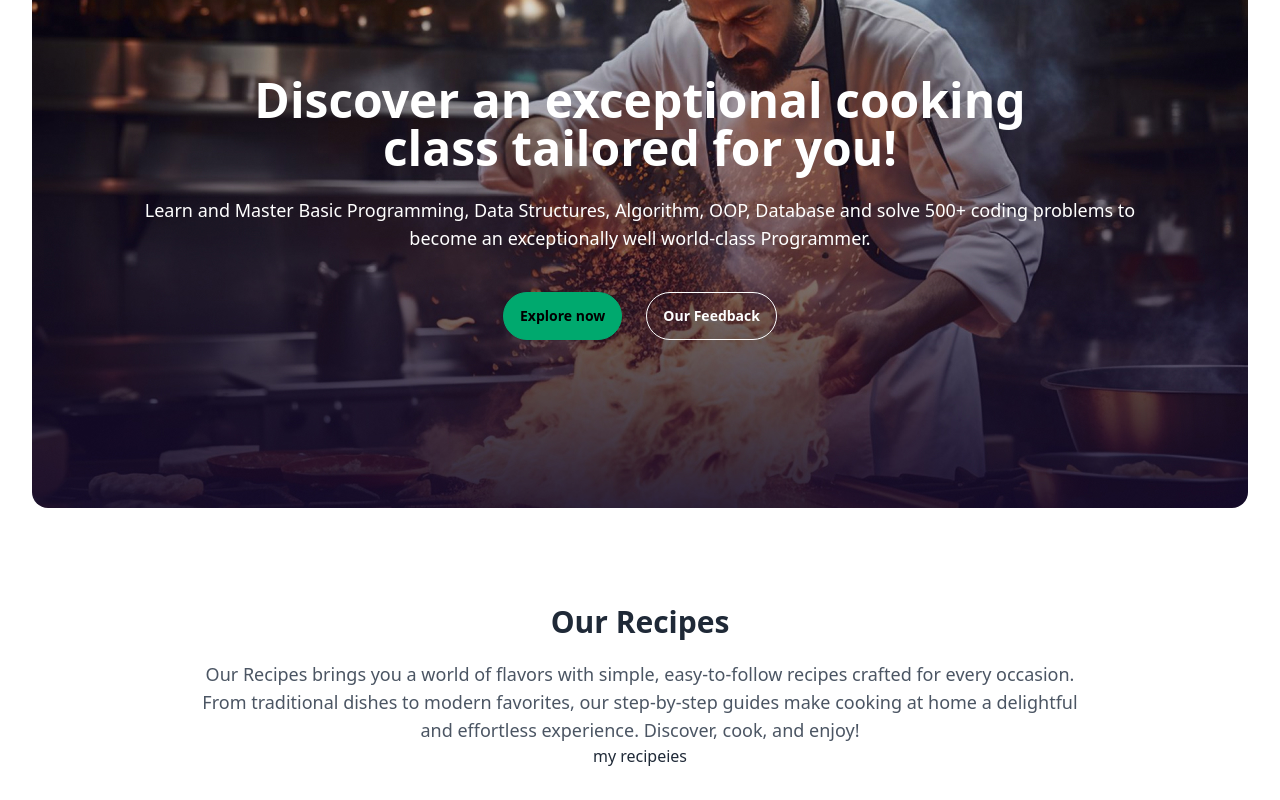
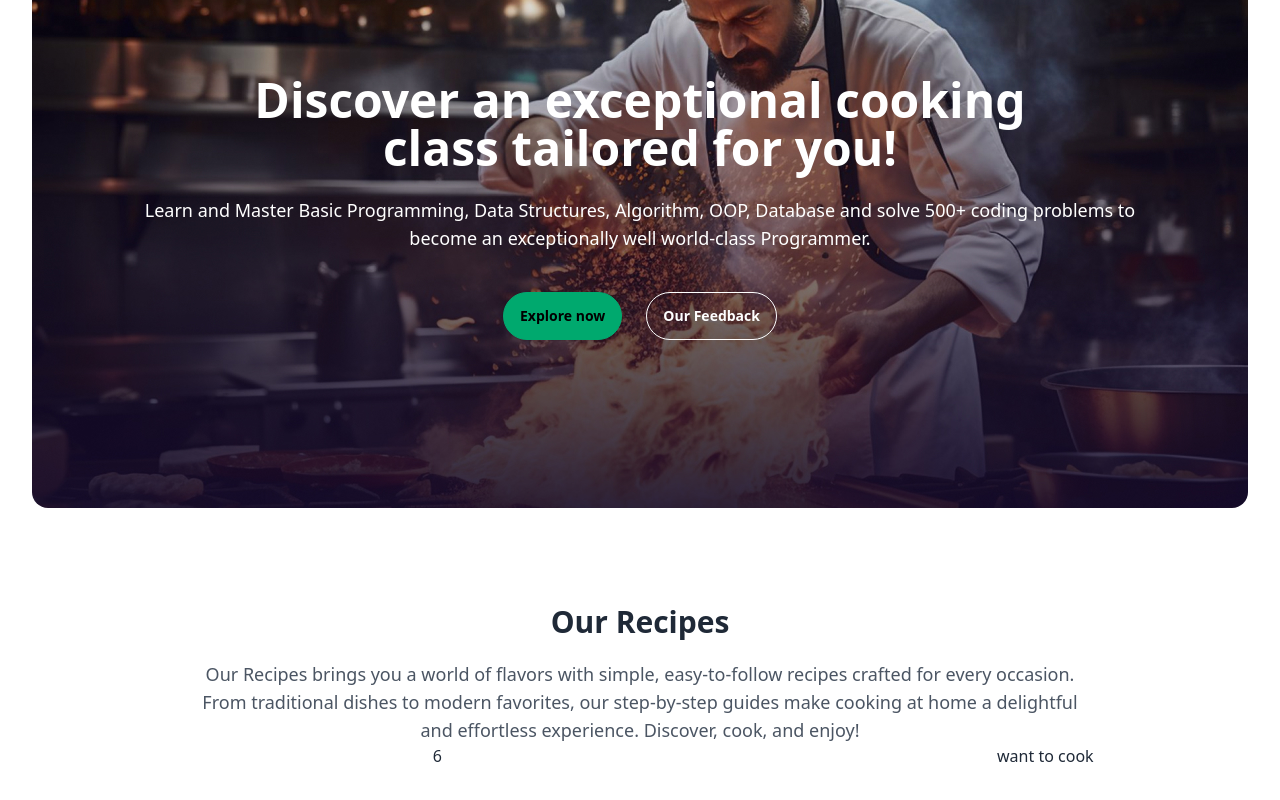
Before and after one commit to rajibhossainimran/react-recipe-calories, a React (Vite) app: page / in a window 1280 px wide. Shown: the part 246-1046 px from the top of the page. Built offline with nearby package versions, Linux system fonts and the light colour scheme.

Commit message:
npm protoType ins and added

```diff
--- a/package.json
+++ b/package.json
@@ -10,6 +10,7 @@
     "preview": "vite preview"
   },
   "dependencies": {
+    "prop-types": "^15.8.1",
     "react": "^18.3.1",
     "react-dom": "^18.3.1"
   },
--- a/src/App.jsx
+++ b/src/App.jsx
@@ -2,6 +2,7 @@
 import './App.css'
 import Header from './component/header/Header'
 import Recipes from './component/recipies/Recipes'
+import WantCook from './component/wantcook/WantCook'
 
 function App() {
 
@@ -9,7 +10,10 @@ function App() {
   return (
     <>
     <Header></Header>
-    <Recipes></Recipes>
+    <div className='md:flex'>
+      <Recipes></Recipes>
+      <WantCook></WantCook>
+    </div>
     </>
   )
 }
--- /dev/null
+++ b/src/component/recipe/Recipe.jsx
@@ -0,0 +1,14 @@
+import PropTypes from 'prop-types';
+
+const Recipe = ({recipe}) => {
+    console.log(recipe)
+    return (
+        <div>
+
+        </div>
+    );
+};
+Recipe.prototype ={
+    recipe:PropTypes.object.isRequired
+}
+export default Recipe;
--- a/src/component/recipies/Recipes.jsx
+++ b/src/component/recipies/Recipes.jsx
@@ -1,11 +1,20 @@
+import { useEffect } from "react";
+import { useState } from "react";
 
 
 const Recipes = () => {
+    const [recipes,setRecipes] = useState([]);
 
+    // data load
+    useEffect(()=>{
+        fetch('recipes.json')
+        .then(res=>res.json())
+        .then(data => setRecipes(data))
+    },[])
 
     return (
-        <div>
-            <p>my recipeies</p>
+        <div className="md:w-2/3">
+            <p>{recipes.length}</p>
         </div>
     );
 };
--- /dev/null
+++ b/src/component/wantcook/WantCook.jsx
@@ -0,0 +1,11 @@
+
+
+const WantCook = () => {
+    return (
+        <div className="md:w-1/3">
+            <h1>want to cook</h1>
+        </div>
+    );
+};
+
+export default WantCook;
```
Also changed, not shown: 1 other file (tests, documents, lock files or other folders).
